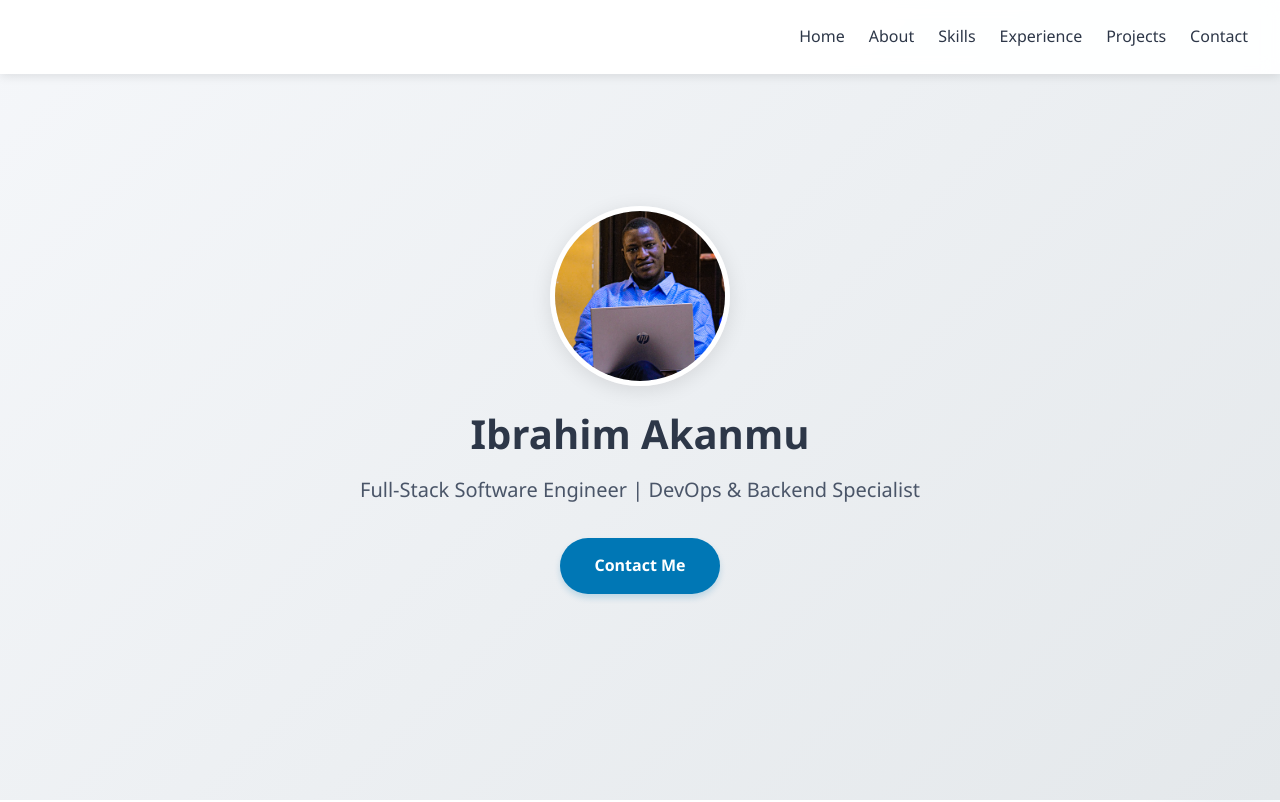
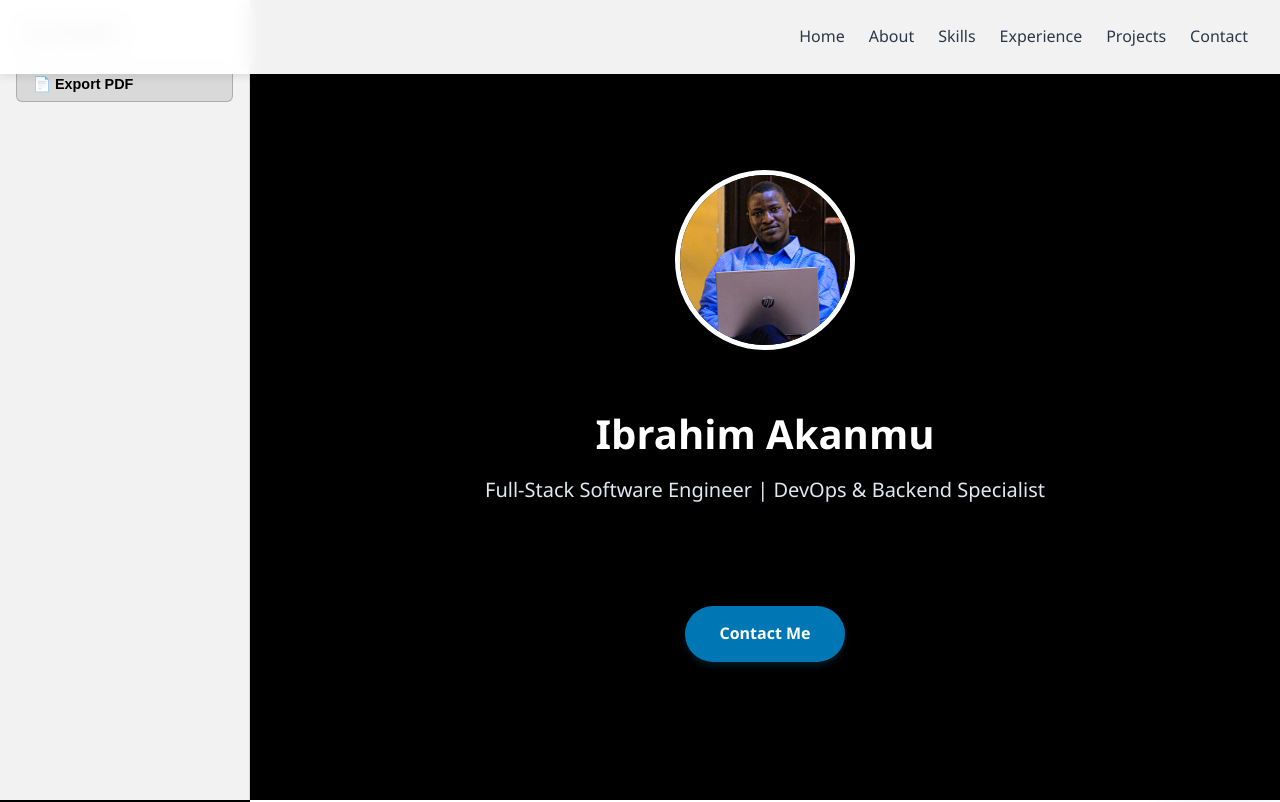
Before and after one commit to timileyin42/portfolio_me, a React (Create React App) app: page / in a window 1280 px wide. Shown: the top 802 px of the page. Built offline with nearby package versions, Linux system fonts and the light colour scheme.

Commit message:
`Refactored codebase with changes to CSS, JavaScript, and HTML files, including addition of TaskBar component, changes to Hero component, and updates to various CSS styles and classes.`

```diff
--- a/public/index.html
+++ b/public/index.html
@@ -15,6 +15,8 @@
       user's mobile device or desktop. See https://developers.google.com/web/fundamentals/web-app-manifest/
     -->
     <link rel="manifest" href="%PUBLIC_URL%/manifest.json" />
+    <!-- Font Awesome Icons -->
+    <link rel="stylesheet" href="https://cdnjs.cloudflare.com/ajax/libs/font-awesome/6.4.0/css/all.min.css" integrity="sha512-iecdLmaskl7CVkqkXNQ/ZH/XLlvWZOJyj7Yy7tcenmpD1ypASozpmT/E0iPtmFIB46ZmdtAc9eNBvH0H/ZpiBw==" crossorigin="anonymous" referrerpolicy="no-referrer" />
     <!--
       Notice the use of %PUBLIC_URL% in the tags above.
       It will be replaced with the URL of the `public` folder during the build.
--- a/src/App.css
+++ b/src/App.css
@@ -2,11 +2,11 @@
 :root {
   --primary-color: #0077b5;
   --primary-dark: #005582;
-  --text-dark: #2d3748;
-  --text-medium: #4a5568;
-  --text-light: #718096;
-  --bg-light: #f8f9fa;
-  --white: #ffffff;
+  --text-dark: #ffffff;
+  --text-medium: #e2e8f0;
+  --text-light: #a0aec0;
+  --bg-light: #000000;
+  --white: #000000;
   --transition: all 0.3s ease;
 }
 
@@ -24,8 +24,23 @@ body {
   font-family: 'Segoe UI', 'Roboto', 'Oxygen', sans-serif;
   line-height: 1.6;
   color: var(--text-medium);
-  background-color: var(--white);
+  background-color: #000000;
   overflow-x: hidden;
+  margin-left: 250px;
+  transition: margin-left 0.3s ease;
+}
+
+/* Responsive adjustments for sidebar */
+@media (max-width: 768px) {
+  body {
+    margin-left: 200px;
+  }
+}
+
+@media (max-width: 480px) {
+  body {
+    margin-left: 0;
+  }
 }
 
 .app {
--- a/src/App.js
+++ b/src/App.js
@@ -1,5 +1,6 @@
 import React, { useEffect } from 'react';
 import { BrowserRouter as Router } from 'react-router-dom';
+import TaskBar from './components/TaskBar';
 import Header from './components/Header';
 import Hero from './components/Hero';
 import About from './components/About';
@@ -33,6 +34,7 @@ function App() {
   return (
     <Router>
       <div className="app">
+        <TaskBar />
         <Header />
         <main>
           <Hero />
--- a/src/components/Hero.js
+++ b/src/components/Hero.js
@@ -1,7 +1,18 @@
-import React from 'react';
+import React, { useState, useEffect } from 'react';
 import styles from './Hero.module.css';
 
-const Hero = () => (
+const Hero = () => {
+  const [showName, setShowName] = useState(true);
+
+  useEffect(() => {
+    const interval = setInterval(() => {
+      setShowName(prev => !prev);
+    }, showName ? 10000 : 10000); // 20s for name, 30s for about
+
+    return () => clearInterval(interval);
+  }, [showName]);
+
+  return (
     <section id="hero" className={styles.hero}>
       <div className={styles.heroContent}>
         <div className={styles.profileImageContainer}>
@@ -11,11 +22,38 @@ const Hero = () => (
             className={styles.heroPhoto}
           />
         </div>
+
+        <div className={styles.animatedContent}>
+          {showName ? (
+            <div className={`${styles.contentSection} ${styles.nameSection}`}>
               <h1 className={styles.heroTitle}>Ibrahim Akanmu</h1>
               <p className={styles.heroSubtitle}>Full-Stack Software Engineer | DevOps & Backend Specialist</p>
+            </div>
+          ) : (
+            <div className={`${styles.contentSection} ${styles.aboutSection}`}>
+              <h2 className={styles.aboutTitle}>About Me</h2>
+              <p className={styles.aboutText}>
+                Outcome-driven software engineer with over 2 years of troubleshooting and development expertise.
+                Skilled in backend development, DevOps, and building scalable applications.
+              </p>
+              <div className={styles.highlights}>
+                <div className={styles.highlightItem}>
+                  <span className={styles.highlightNumber}>2+</span>
+                  <span className={styles.highlightText}>Years Experience</span>
+                </div>
+                <div className={styles.highlightItem}>
+                  <span className={styles.highlightNumber}>10+</span>
+                  <span className={styles.highlightText}>Projects Completed</span>
+                </div>
+              </div>
+            </div>
+          )}
+        </div>
+
         <a href="#contact" className={styles.heroButton}>Contact Me</a>
       </div>
     </section>
   );
+};
 
 export default Hero;
--- a/src/components/Hero.module.css
+++ b/src/components/Hero.module.css
@@ -5,7 +5,8 @@
   align-items: center;
   min-height: 100vh;
   padding: 2rem;
-  background: linear-gradient(135deg, #f5f7fa 0%, #e4e8eb 100%);
+  padding-top: 4rem; /* Account for task bar */
+  background: #000000;
   text-align: center;
 }
 
@@ -40,7 +41,7 @@
 .heroTitle {
   font-size: 2.5rem;
   margin-bottom: 1rem;
-  color: #2d3748;
+  color: #ffffff;
   font-weight: 700;
   line-height: 1.2;
 }
@@ -48,11 +49,72 @@
 .heroSubtitle {
   font-size: 1.25rem;
   margin-bottom: 2rem;
-  color: #4a5568;
+  color: #e2e8f0;
   font-weight: 400;
   max-width: 600px;
   margin-left: auto;
   margin-right: auto;
+}
+
+/* Animated Content Styles */
+.animatedContent {
+  min-height: 200px;
+  display: flex;
+  align-items: center;
+  justify-content: center;
+  margin-bottom: 2rem;
+}
+
+.contentSection {
+  animation: fadeInUp 0.8s ease-out;
+  width: 100%;
+}
+
+.aboutTitle {
+  font-size: 2.2rem;
+  margin-bottom: 1.5rem;
+  color: #0077b5;
+  font-weight: 700;
+  line-height: 1.2;
+}
+
+.aboutText {
+  font-size: 1.1rem;
+  margin-bottom: 2rem;
+  color: #e2e8f0;
+  font-weight: 400;
+  max-width: 600px;
+  margin-left: auto;
+  margin-right: auto;
+  line-height: 1.6;
+}
+
+.highlights {
+  display: flex;
+  justify-content: center;
+  gap: 3rem;
+  margin-top: 2rem;
+}
+
+.highlightItem {
+  display: flex;
+  flex-direction: column;
+  align-items: center;
+  gap: 0.5rem;
+}
+
+.highlightNumber {
+  font-size: 2.5rem;
+  font-weight: 700;
+  color: #0077b5;
+  line-height: 1;
+}
+
+.highlightText {
+  font-size: 0.9rem;
+  color: #a0aec0;
+  font-weight: 500;
+  text-align: center;
 }
 
 .heroButton {
@@ -89,6 +151,17 @@
   }
 }
 
+@keyframes fadeInUp {
+  from {
+    opacity: 0;
+    transform: translateY(30px);
+  }
+  to {
+    opacity: 1;
+    transform: translateY(0);
+  }
+}
+
 /* Responsive Design */
 @media (max-width: 768px) {
   .profileImageContainer {
@@ -104,6 +177,22 @@
   .heroSubtitle {
     font-size: 1.1rem;
   }
+
+  .aboutTitle {
+    font-size: 1.8rem;
+  }
+
+  .aboutText {
+    font-size: 1rem;
+  }
+
+  .highlights {
+    gap: 2rem;
+  }
+
+  .highlightNumber {
+    font-size: 2rem;
+  }
 }
 
 @media (max-width: 480px) {
@@ -118,5 +207,28 @@
 
   .hero {
     padding: 2rem 1rem;
+    padding-top: 3.5rem;
+  }
+
+  .aboutTitle {
+    font-size: 1.6rem;
+  }
+
+  .aboutText {
+    font-size: 0.95rem;
+  }
+
+  .highlights {
+    gap: 1.5rem;
+    flex-direction: column;
+    align-items: center;
+  }
+
+  .highlightNumber {
+    font-size: 1.8rem;
+  }
+
+  .animatedContent {
+    min-height: 150px;
   }
 }
--- a/src/components/Skills.js
+++ b/src/components/Skills.js
@@ -14,7 +14,7 @@ const Skills = () => {
     },
     {
       title: "Backend",
-      skills: ["Node.js", "Express.js", "Flask", "Django"]
+      skills: ["Node.js", "Express.js", "Flask", "Django", "FASTAPI"]
     },
     {
       title: "Databases",
--- /dev/null
+++ b/src/components/TaskBar.js
@@ -0,0 +1,65 @@
+import React, { useState } from 'react';
+import styles from './TaskBar.module.css';
+
+const TaskBar = () => {
+  const [isContactOpen, setIsContactOpen] = useState(false);
+
+  const contacts = [
+    { label: 'Email', value: 'ibrahimakanmu@gmail.com', type: 'email' },
+    { label: 'Phone', value: '+234 123 456 7890', type: 'phone' },
+    { label: 'LinkedIn', value: 'https://linkedin.com/in/ibrahim-akanmu', type: 'link' },
+    { label: 'GitHub', value: 'https://github.com/timileyin42', type: 'link' }
+  ];
+
+  const handleExportPDF = () => {
+    window.print();
+  };
+
+  const handleContactClick = (contact) => {
+    if (contact.type === 'email') {
+      window.location.href = `mailto:${contact.value}`;
+    } else if (contact.type === 'phone') {
+      window.location.href = `tel:${contact.value}`;
+    } else if (contact.type === 'link') {
+      window.open(contact.value, '_blank');
+    }
+  };
+
+  return (
+    <div className={styles.taskBar}>
+      <div className={styles.taskBarContent}>
+        <div className={styles.contactDropdown}>
+          <button
+            className={styles.contactButton}
+            onClick={() => setIsContactOpen(!isContactOpen)}
+          >
+            📞 Contact
+          </button>
+          {isContactOpen && (
+            <div className={styles.contactList}>
+              {contacts.map((contact, index) => (
+                <button
+                  key={index}
+                  className={styles.contactItem}
+                  onClick={() => handleContactClick(contact)}
+                >
+                  <span className={styles.contactLabel}>{contact.label}:</span>
+                  <span className={styles.contactValue}>{contact.value}</span>
+                </button>
+              ))}
+            </div>
+          )}
+        </div>
+
+        <button
+          className={styles.exportButton}
+          onClick={handleExportPDF}
+        >
+          📄 Export PDF
+        </button>
+      </div>
+    </div>
+  );
+};
+
+export default TaskBar;
--- /dev/null
+++ b/src/components/TaskBar.module.css
@@ -0,0 +1,142 @@
+/* TaskBar.module.css */
+.taskBar {
+  position: fixed;
+  top: 0;
+  left: 0;
+  height: 100vh;
+  width: 250px;
+  z-index: 1000;
+  background: rgba(255, 255, 255, 0.95);
+  backdrop-filter: blur(10px);
+  border-right: 1px solid rgba(0, 0, 0, 0.1);
+  padding: 1rem;
+  overflow-y: auto;
+}
+
+.taskBarContent {
+  display: flex;
+  flex-direction: column;
+  gap: 1rem;
+  height: 100%;
+}
+
+.contactDropdown {
+  position: relative;
+}
+
+.contactButton,
+.exportButton {
+  background: rgba(0, 0, 0, 0.1);
+  border: 1px solid rgba(0, 0, 0, 0.2);
+  color: black;
+  padding: 0.5rem 1rem;
+  border-radius: 6px;
+  cursor: pointer;
+  font-size: 0.9rem;
+  font-weight: bold;
+  transition: all 0.3s ease;
+  display: flex;
+  align-items: center;
+  gap: 0.5rem;
+}
+
+.contactButton:hover,
+.exportButton:hover {
+  background: rgba(0, 0, 0, 0.2);
+  transform: translateY(-1px);
+}
+
+.contactList {
+  position: absolute;
+  top: 100%;
+  left: 0;
+  background: rgba(255, 255, 255, 0.95);
+  border: 1px solid rgba(0, 0, 0, 0.2);
+  border-radius: 8px;
+  min-width: 280px;
+  box-shadow: 0 8px 32px rgba(0, 0, 0, 0.3);
+  backdrop-filter: blur(10px);
+  margin-top: 0.5rem;
+  overflow: hidden;
+}
+
+.contactItem {
+  width: 100%;
+  background: transparent;
+  border: none;
+  color: black;
+  padding: 0.75rem 1rem;
+  text-align: left;
+  cursor: pointer;
+  transition: background 0.2s ease;
+  border-bottom: 1px solid rgba(0, 0, 0, 0.1);
+  display: flex;
+  flex-direction: column;
+  gap: 0.25rem;
+  font-weight: bold;
+}
+
+.contactItem:hover {
+  background: rgba(0, 0, 0, 0.1);
+}
+
+.contactItem:last-child {
+  border-bottom: none;
+}
+
+.contactLabel {
+  font-weight: 600;
+  font-size: 0.85rem;
+  color: #0077b5;
+}
+
+.contactValue {
+  font-size: 0.8rem;
+  color: rgba(0, 0, 0, 0.8);
+  word-break: break-all;
+}
+
+/* Responsive */
+@media (max-width: 768px) {
+  .taskBar {
+    width: 200px;
+  }
+
+  .contactButton,
+  .exportButton {
+    padding: 0.4rem 0.8rem;
+    font-size: 0.8rem;
+  }
+
+  .contactList {
+    min-width: 180px;
+  }
+}
+
+@media (max-width: 480px) {
+  .taskBar {
+    transform: translateX(-100%);
+    transition: transform 0.3s ease;
+  }
+
+  .taskBar:hover {
+    transform: translateX(0);
+  }
+
+  .contactButton,
+  .exportButton {
+    padding: 0.3rem 0.6rem;
+    font-size: 0.75rem;
+  }
+
+  .contactList {
+    min-width: 200px;
+  }
+}
+
+/* Print styles */
+@media print {
+  .taskBar {
+    display: none;
+  }
+}
```
Also changed, not shown: src/components/Footer.js (+4 -4 lines), src/components/Footer.module.css (+17 -1 lines), src/components/Projects.js (+13 -2 lines), public/assets/CorporateProfessionals.png (added), public/assets/WiseWheel.png. Lines whose indentation alone changed are shown as unchanged.
